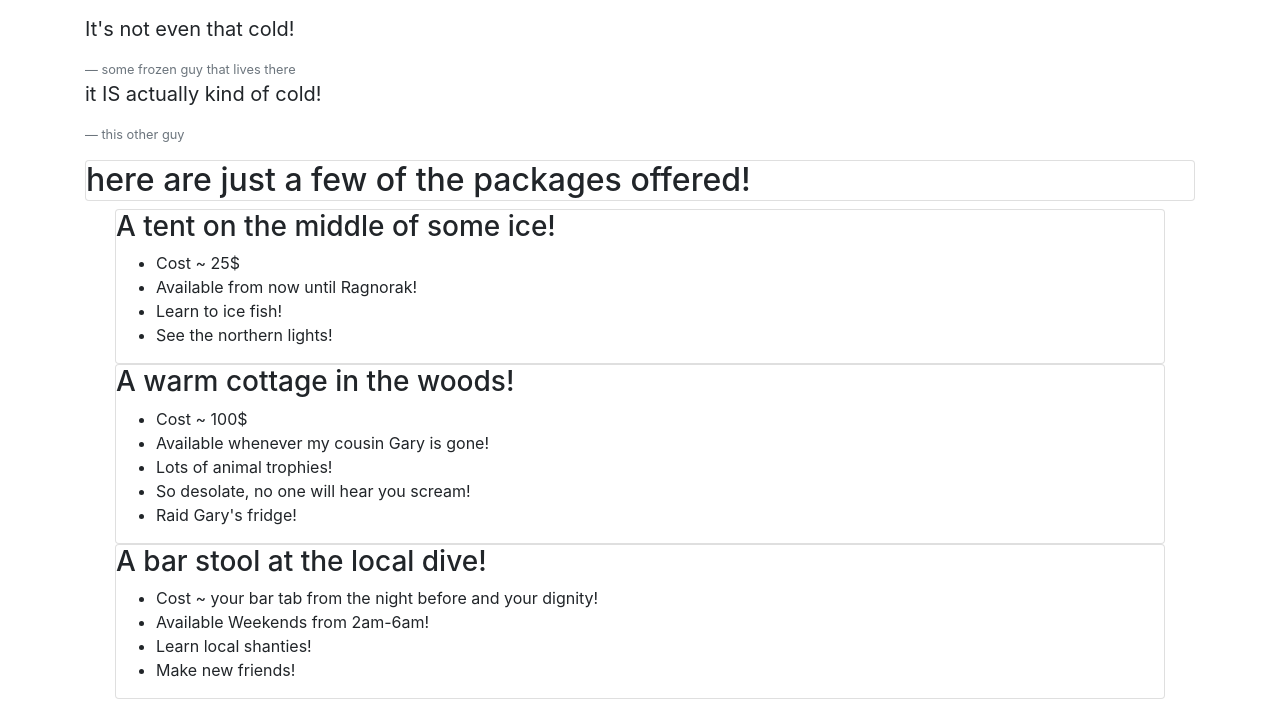
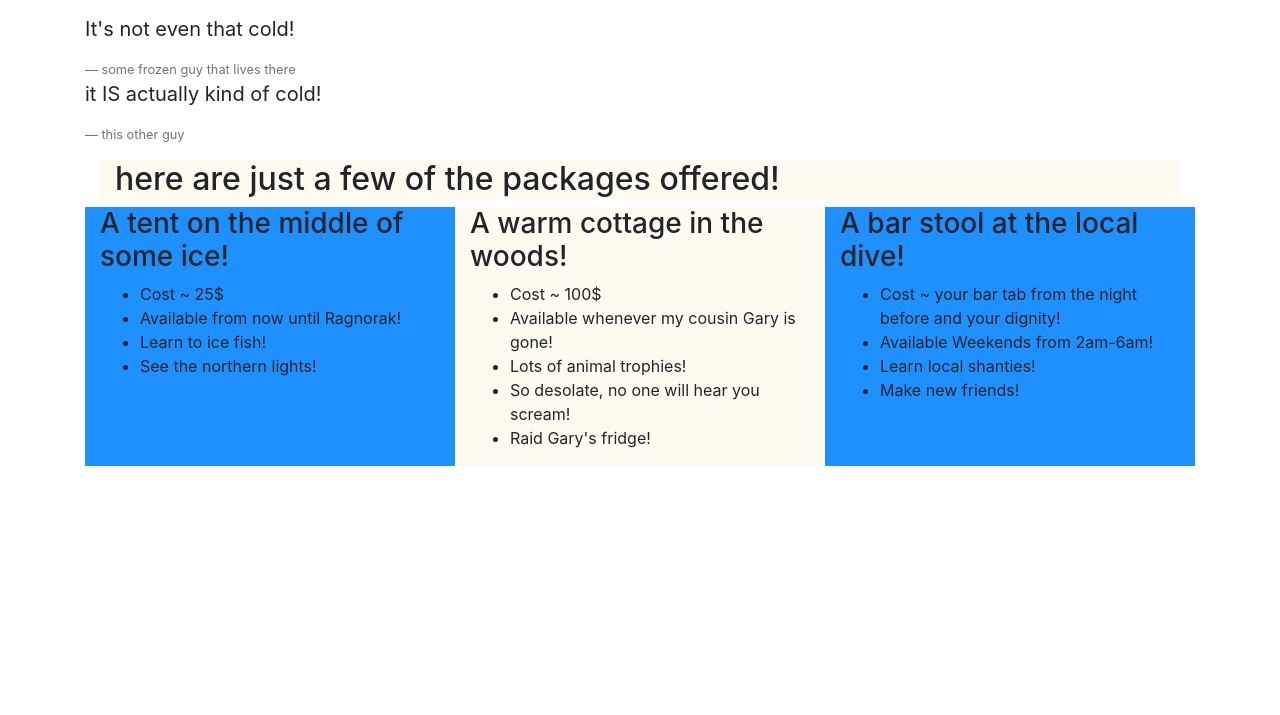
Before and after one commit to NickyLind/vacation-site, a plain HTML site: page index.html in a window 1280 px wide. Shown: the part 1199-1914 px from the top of the page. After the commit the page ends 1681 px from the top, so only its background shows below. Drawn offline with nearby package versions, Linux system fonts and the light colour scheme.

Commit message:
fix column elements

```diff
--- a/index.html
+++ b/index.html
@@ -22,13 +22,13 @@
 
 
   <div class="container">
-    <h2 class="bg-#6610f2 card row col-xs-1">here are just a few of the packages offered!</h2>
-    <div class="row">
+    <h2 class="col" style="background-color: floralwhite;">here are just a few of the packages offered!</h2>
   </div>
 
   <div class="container">
       <div class="Amenities">
-        <div class="card bg-#6610f2 col-xxs-3">
+        <div class="row">
+          <div class="col" style="background-color:dodgerblue">
             <h3>A tent on the middle of some ice!</h3>
                 <ul>
                   <li>Cost ~ 25$</li>
@@ -37,7 +37,7 @@
                   <li>See the northern lights!</li>
                 </ul>
           </div>
-        <div class="card bg-#6610f2 col-xxs-3">
+          <div class="col" style="background-color:floralwhite">
             <h3>A warm cottage in the woods!</h3>
               <ul>
                 <li>Cost ~ 100$</li>
@@ -47,7 +47,7 @@
                 <li>Raid Gary's fridge!</li>
               </ul>
           </div>
-        <div class="card bg-#6610f2 col-xxs-3">
+          <div class="col" style="background-color:dodgerblue">
             <h3>A bar stool at the local dive!</h3>
               <ul>
                 <li>Cost ~ your bar tab from the night
@@ -59,6 +59,7 @@
           </div>
         </div>
       </div>
+    </div>
   <p>
   </p>
 </body>
```
Lines whose indentation alone changed are shown as unchanged.
